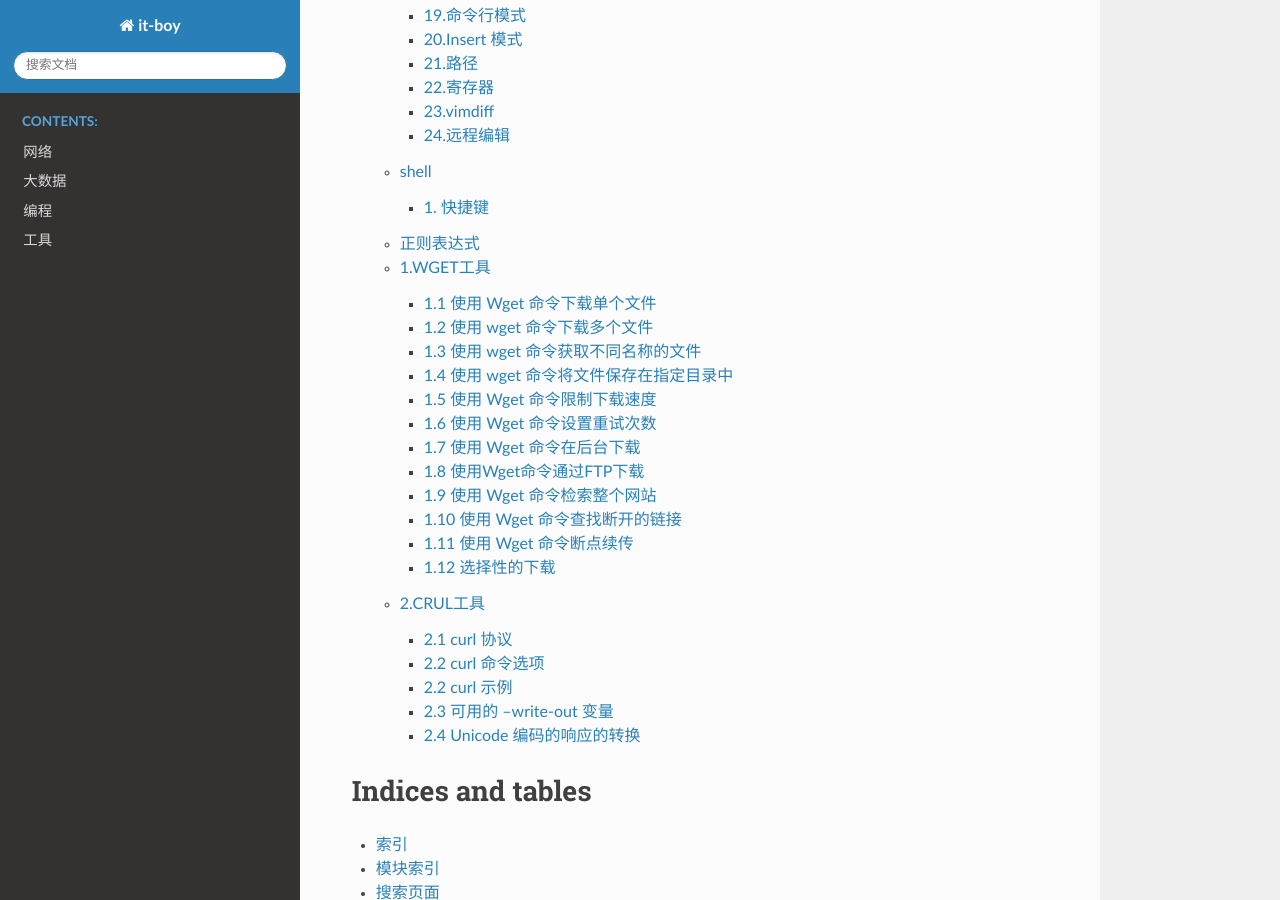
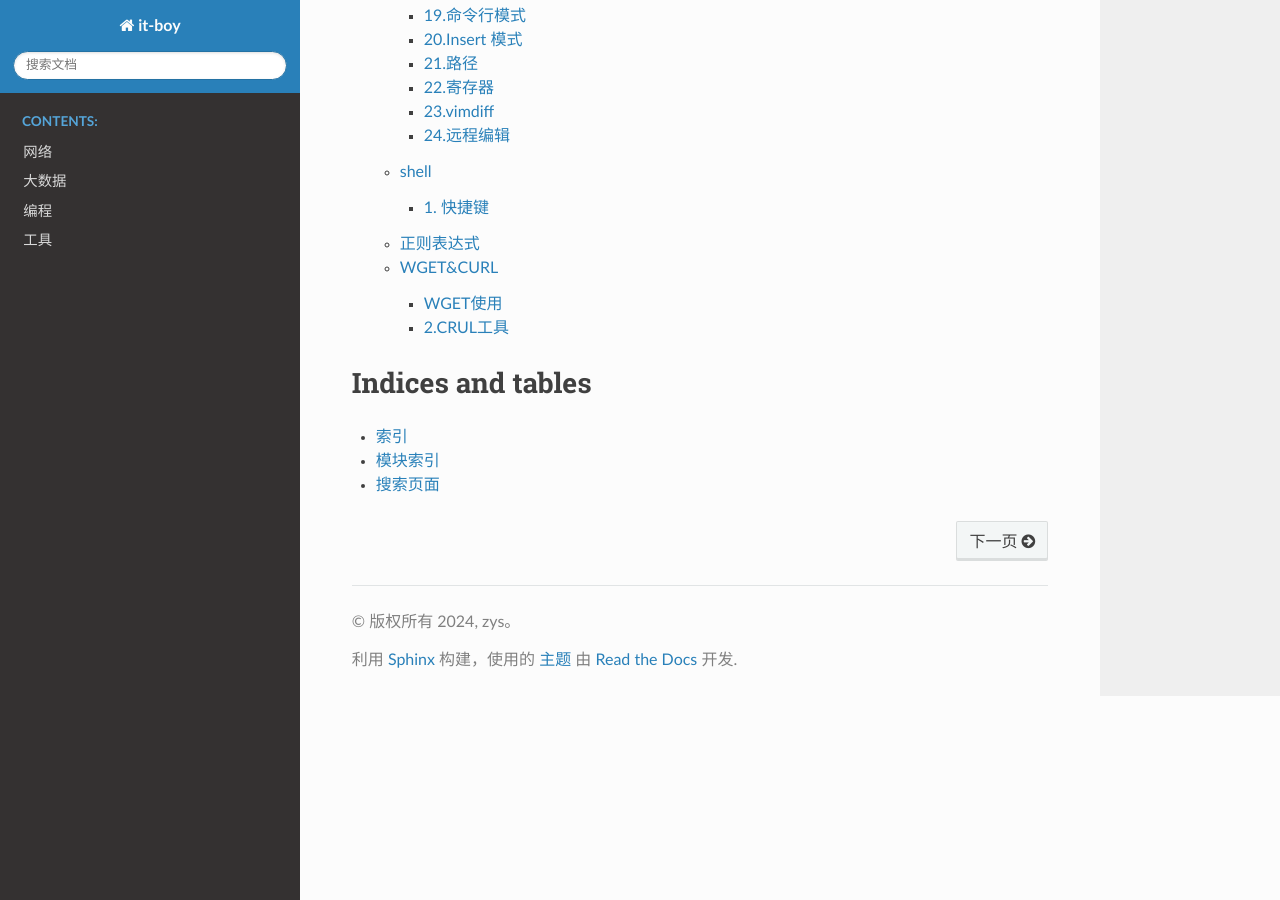
Before and after one commit to zysok2023/myblog, a Sphinx documentation site: the page built from docs/source/index.rst, in a window 1280 px wide and 900 px high, scrolled down 1877 px. Built offline with Sphinx 7.4.7 and the Read the Docs theme 2.0.0, drawn with Linux system fonts in a browser that asks for light colours.

Commit message:
style:curl和wget文档样式更新

````diff
--- a/docs/source/工具/wget和curl.md
+++ b/docs/source/工具/wget和curl.md
@@ -1,4 +1,5 @@
-# 1.WGET工具
+# WGET&CURL
+## WGET使用
 wget是一个下载网页文件的免费工具。它将互联网上的数据保存到一个文件或展示在终端上。它支持通过 FTP、SFTP、HTTP 和 HTTPS 下载。
 wget Options
 | Option                            | Description                                                                                                                                                     |
@@ -22,13 +23,13 @@ wget Options
 | --tries=[number_of_tries]         | Sets the maximum number of retries for failed downloads when using wget.                                                                                        |
 | --no-check-certificate            | Disables SSL certificate verification when making HTTPS connections.                                                                                            |
 | U, --user-agent="user-agent-here" | Allows users to specify a custom user agent string for HTTP requests.                                                                                           |
-## 1.1 使用 Wget 命令下载单个文件
+### 1.1 使用 Wget 命令下载单个文件
 最基本的 wget 命令示例之一是下载单个文件并将其存储在当前工作目录中。例如，您可以使用以下方法获取最新版本的 WordPress：
 ```
 wget https://wordpress.org/latest.zip
 ```
 在此示例中，将下载名为 latest.zip 的文件到当前工作目录中。您还将看到其他信息，例如下载进度、速度、大小、时间和日期。
-## 1.2 使用 wget 命令下载多个文件
+### 1.2 使用 wget 命令下载多个文件
 可以将 wget 的使用更进一步，一次下载多个文件。为此，我们需要创建一个文本文档并将下载 URL 放在那里。在此示例中，我们将使用 wget 检索最新版本的 WordPress、Joomla 和 Drupal。输入以下内容
 ```
 nano example.txt
@@ -38,27 +39,27 @@ https://ftp.drupal.org/files/projects/drupal-8.4.5.zip
 wget -i example.txt
 
 ```
-## 1.3 使用 wget 命令获取不同名称的文件
+### 1.3 使用 wget 命令获取不同名称的文件
 在这个 wget 示例中，我们将借助 -O 选项使用不同的名称保存文件：
 ```
 wget -O wordpress-install.zip https://wordpress.org/latest.zip
 ```
-## 1.4 使用 wget 命令将文件保存在指定目录中
+### 1.4 使用 wget 命令将文件保存在指定目录中
 可以使用 -P 函数利用 wget 将文件放置在另一个目录中
 ```
 wget -P documents/archives/ https://wordpress.org/latest.zip
 ```
-## 1.5 使用 Wget 命令限制下载速度
+### 1.5 使用 Wget 命令限制下载速度
 使用 wget，您还可以限制下载速度。这在检索大文件时很有用，可以防止它使用所有带宽。此 wget 示例将限制设置为 500k：
 ```
 wget --limit-rate=500k https://wordpress.org/latest.zip
 ```
-## 1.6 使用 Wget 命令设置重试次数
+### 1.6 使用 Wget 命令设置重试次数
 Internet 连接问题可能会导致下载中断。为了解决这个问题，我们可以使用 -tries 函数增加重试次数：
 ```
 wget -tries=100 https://wordpress.org/latest.zip
 ```
-## 1.7 使用 Wget 命令在后台下载
+### 1.7 使用 Wget 命令在后台下载
 对于非常大的文件，您可以利用 -b 函数。它将在后台下载您的内容。
 ```
 wget -b http://example.com/beefy-file.tar.gz
@@ -67,7 +68,7 @@ wget-log 将出现在您的工作目录中，可用于检查您的下载进度
 ```
 tail -f wget-log
 ```
-## 1.8 使用Wget命令通过FTP下载
+### 1.8 使用Wget命令通过FTP下载
 使用wget命令下载ftp服务器上的文件和文件夹
 ```
 wget ftp://ip:port/file --ftp-user=name --ftp-password=password -r
@@ -81,12 +82,12 @@ password：ftp用户密码
 -r:递归下载
 --no-passive-ftp:关闭ftp被动模式
 ```
-## 1.9 使用 Wget 命令检索整个网站
+### 1.9 使用 Wget 命令检索整个网站
 也可以使用 wget 命令下载整个站点的内容。这将允许您在没有互联网连接的情况下在本地查看它。下面是一个示例：
 ```
 wget --mirror --convert-links --page-requisites --no-parent -P documents/websites/ https://some-website.com
 ```
-## 1.10 使用 Wget 命令查找断开的链接
+### 1.10 使用 Wget 命令查找断开的链接
 我们可以使用 wget 命令来查找在特定网站上显示 404 错误的所有损坏的 URL。首先执行以下操作：
 ```
 wget -o wget-log -r -l 5 --spider http://example.com
@@ -100,22 +101,22 @@ wget -o wget-log -r -l 5 --spider http://example.com
 ```
 grep -B 2 '404' wget-log | grep "http" | cut -d " " -f 4 | sort -u
 ```
-## 1.11 使用 Wget 命令断点续传
+### 1.11 使用 Wget 命令断点续传
 当文件特别大或者网络特别慢的时候，往往一个文件还没有下载完，连接就已经被切断，此时就需要断点续传。wget的断点续传是自动的，只需要使用-c参数。
 ```
  wget -c http://the.url.of/incomplete/file
 ```
-## 1.12 选择性的下载
+### 1.12 选择性的下载
 可以指定让wget只下载一类文件，或者不下载什么文件。例如：
 ```
  wget -m –reject=gif http://target.web.site/subdirectory
 ```
  表示下载http://target.web.site/subdirectory，但是忽略gif文件。–accept=LIST 可以接受的文件类型，–reject=LIST拒绝接受的文件类型。
-# 2.CRUL工具
+## 2.CRUL工具
 curl （“客户端 URL”的缩写）是一个命令行工具，支持通过各种网络协议传输数据。它通过指定相关的 URL 和需要发送或接收的数据来与 Web 或应用程序服务器进行通信。
 
 curl还支持SSL认证、HTTP POST、HTTP PUT、FTP上传, HTTP form based upload、proxies、HTTP/2、cookies、用户名+密码认证(Basic, Plain, Digest, CRAM-MD5, NTLM, Negotiate and Kerberos)、file transfer resume、proxy tunneling。
-## 2.1 curl 协议
+### 2.1 curl 协议
 
 cURL支持的通信协议有FTP、FTPS、HTTP、HTTPS、TFTP、SFTP、Gopher、SCP、Telnet、DICT、FILE、LDAP、LDAPS、IMAP、POP3、SMTP和RTSP。
 | Protocol            | Description                                                                                                   |
@@ -138,7 +139,7 @@ cURL支持的通信协议有FTP、FTPS、HTTP、HTTPS、TFTP、SFTP、Gopher、S
 | TELNET              | 用于面向文本的双向交互式通信的应用层协议。                                                                    |
 | TFTP                | 简单文件传输协议，用于将文件上传或下载到远程主机或从远程主机下载文件。                                        |
 
-## 2.2 curl 命令选项
+### 2.2 curl 命令选项
 参考[curl使用手册](https://curl.se/docs/tutorial.html)
 curl 接受多种选项，这使其成为一个非常通用的命令。选项以一个或两个破折号开头。如果它们不需要其他值，则可以将单破折号选项写入在一起.
 ![curl命令](https://cdn.jsdelivr.net/gh/zysok2023/cloudImg/blogs/picture/curl命令.png)
@@ -160,7 +161,7 @@ curl 接受多种选项，这使其成为一个非常通用的命令。选项以
 -x/--proxy <host[:port]>              在给定的端口上使用HTTP代理
 -#/--progress-bar                        进度条显示当前的传送状态
 ```
-## 2.2 curl 示例
+### 2.2 curl 示例
 ```
 curl ftp://name:passwd@ftp.server.example:port/full/path/to/file
 curl -u name:passwd ftp://ftp.server.example:port/full/path/to/file
@@ -194,12 +195,12 @@ curl -o #1_#2.JPG http://www.linux.com/{hello,bb}/dodo[1-5].JPG
 curl -r 0-100 -o dodo1_part1.JPG http://www.linux.com/dodo1.JPG
 curl -C -O http://www.linux.com/dodo1.JPG
 ```
-## 2.3 可用的 --write-out 变量
+### 2.3 可用的 --write-out 变量
 ![curl的w选项](https://cdn.jsdelivr.net/gh/zysok2023/cloudImg/blogs/picture/curl的w选项.png)
 在 curl 8.1.0 中，添加了仅输出特定 URL 组件的变量，以防 url or url_effective 变量显示的内容超出您的预期。
 参考(everying-curl)[https://everything.curl.dev/usingcurl/verbose/writeout.html]
 
-## 2.4  Unicode 编码的响应的转换
+### 2.4  Unicode 编码的响应的转换
 当使用 curl 命令发出请求并收到 Unicode 编码的响应时，中文字符可能会显示为 Unicode 转义序列（例如 \u4f60\u597d），而不是实际的中文字符（例如 你好）。这是因为 curl 默认不会对输出进行 Unicode 解码。
 ```
 curl -s https://api.example.com/data | jq .
````
